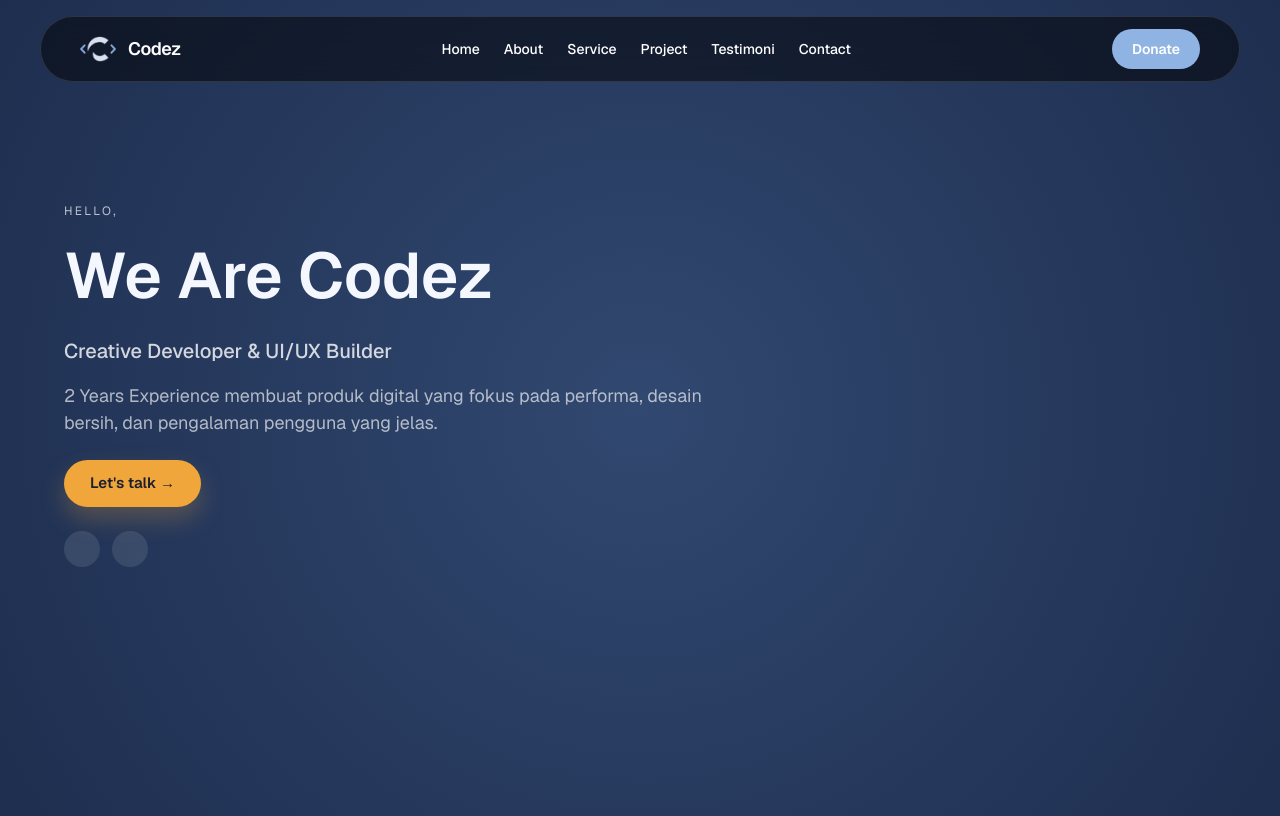
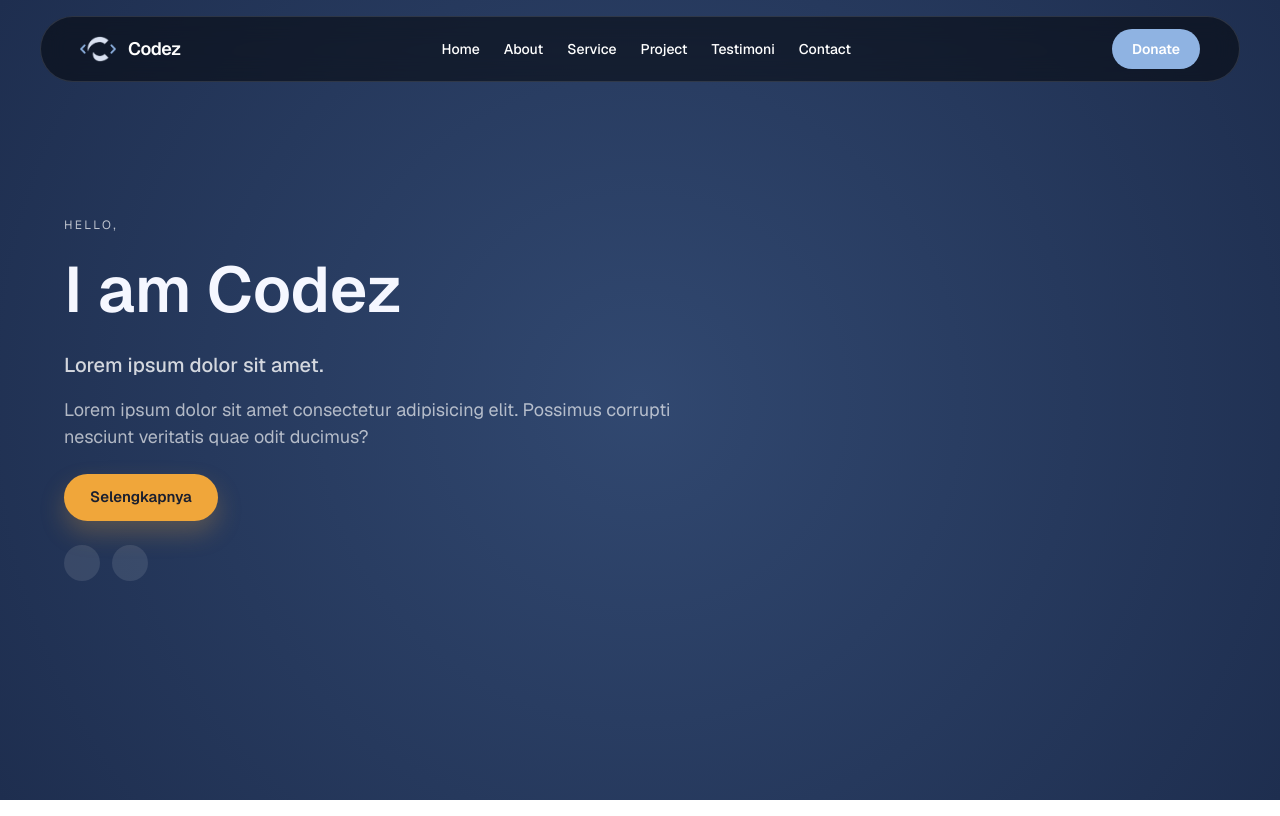
Before and after one commit to dzamfbr/codez, a Next.js app: page / in a window 1280 px wide. Built offline with nearby package versions, Linux system fonts and the light colour scheme; some icons are missing.

Commit message:
Fix nav stickiness and hero layout

```diff
--- a/app/globals.css
+++ b/app/globals.css
@@ -37,12 +37,16 @@ body {
 @layer components {
   .page-root {
     @apply min-h-screen font-sans text-zinc-900;
+    padding-top: 96px;
   }
 
   .site-header {
-    @apply sticky top-0 z-50;
-    position: sticky;
-    overflow-x: clip;
+    @apply z-50;
+    position: fixed;
+    top: 0;
+    left: 0;
+    right: 0;
+    overflow-x: hidden;
   }
 
   .nav-surface {
--- a/app/page.tsx
+++ b/app/page.tsx
@@ -61,10 +61,7 @@ export default function Home() {
             </div>
 
             <div className="nav-actions">
-              <a
-                href="#donate"
-                className="donate-button"
-              >
+              <a href="#donate" className="donate-button">
                 Donate
               </a>
               <button
@@ -89,18 +86,12 @@ export default function Home() {
         <div className="mobile-menu">
           <div
             className={`mobile-panel ${
-              menuOpen
-                ? "mobile-panel-open"
-                : "mobile-panel-closed"
+              menuOpen ? "mobile-panel-open" : "mobile-panel-closed"
             }`}
           >
             <div className="mobile-links">
               {navLinks.map((link) => (
-                <a
-                  key={link.label}
-                  href={link.href}
-                  className="nav-link"
-                >
+                <a key={link.label} href={link.href} className="nav-link">
                   {link.label}
                 </a>
               ))}
@@ -113,15 +104,15 @@ export default function Home() {
         <section className="hero" id="home">
           <div className="hero-text">
             <p className="hero-kicker">Hello,</p>
-            <h1 className="hero-title">We Are Codez</h1>
-            <p className="hero-subtitle">Creative Developer & UI/UX Builder</p>
+            <h1 className="hero-title">I am Codez</h1>
+            <p className="hero-subtitle">Lorem ipsum dolor sit amet.</p>
             <p className="hero-desc">
-              2 Years Experience membuat produk digital yang fokus pada performa,
-              desain bersih, dan pengalaman pengguna yang jelas.
+              Lorem ipsum dolor sit amet consectetur adipisicing elit. Possimus
+              corrupti nesciunt veritatis quae odit ducimus?
             </p>
             <div className="hero-actions">
               <a className="hero-cta" href="#contact">
-                Let&apos;s talk →
+                Selengkapnya
               </a>
             </div>
             <div className="hero-socials">
```
